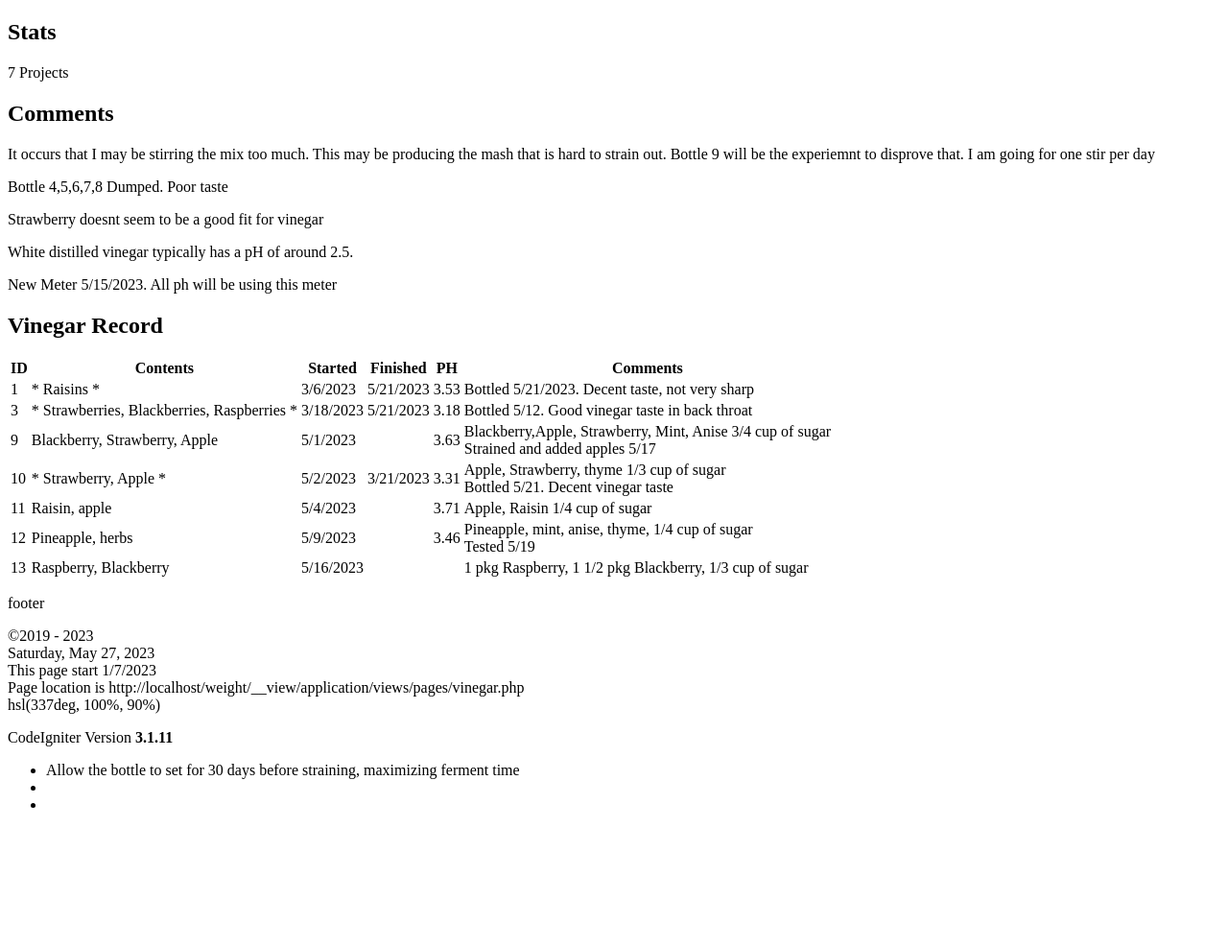
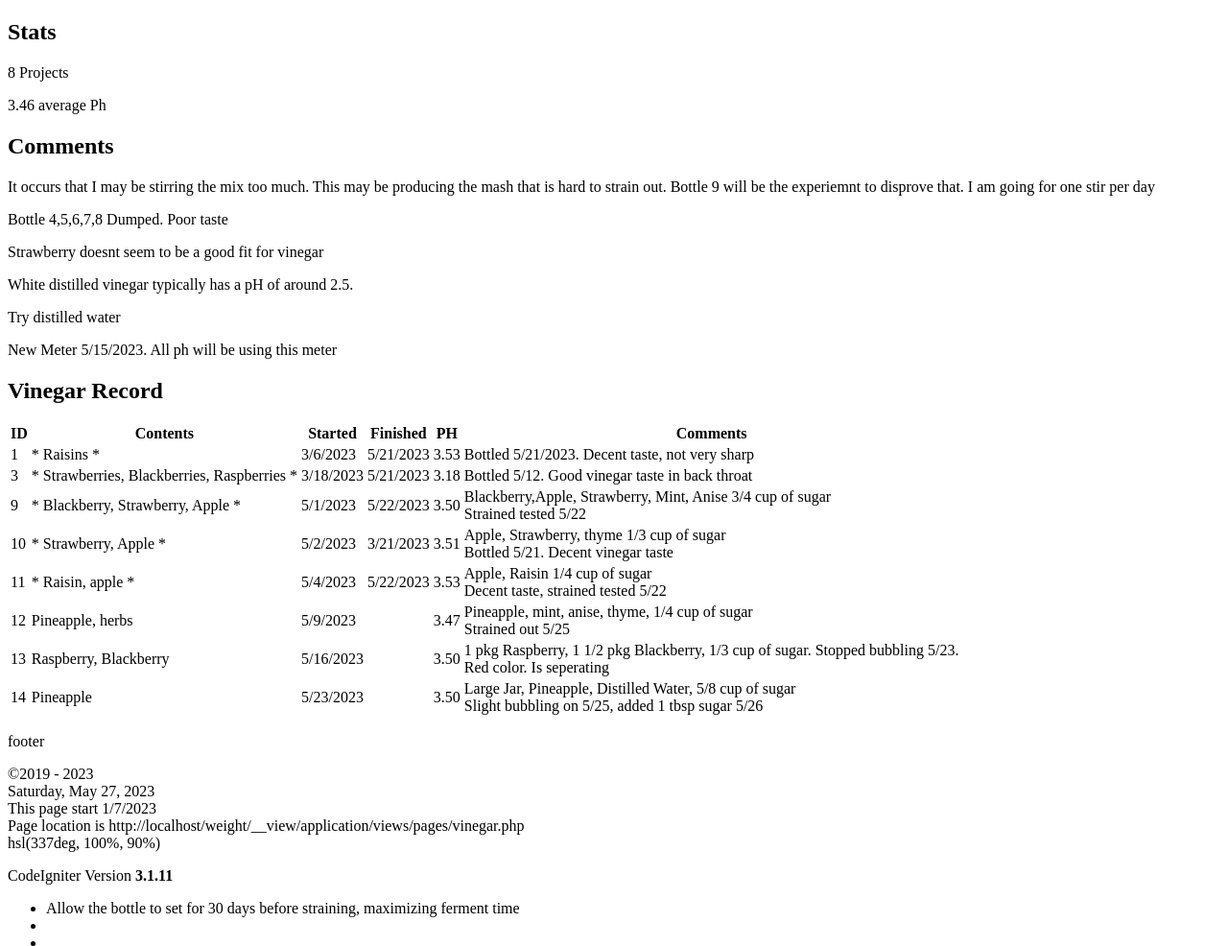
Before and after one commit to Shivabeach/weight, a CodeIgniter app: the page made by application/views/pages/vinegar.php in a window 1280 px wide. Shown: the part 206-1192 px from the top of the page at 96% size. Before the commit the page ends 1048 px from the top, so only its background shows below. Run offline with CodeIgniter, Linux system fonts and the light colour scheme; data that the repository does not hold is empty.

Commit message:
Vinegar Update

```diff
--- a/application/views/pages/vinegar.php
+++ b/application/views/pages/vinegar.php
@@ -6,12 +6,14 @@
     <aside class="clay">
       <h2 class="center-align">Stats</h2>
       <p class="projects"></p>
+      <p class="ave projects"></p>
 
       <h2 class="center-align">Comments</h2>
       <p>It occurs that I may be stirring the mix too much. This may be producing the mash that is hard to strain out. Bottle 9 will be the experiemnt to disprove that. I am going for one stir per day</p>
       <p>Bottle 4,5,6,7,8 Dumped. Poor taste</p>
       <p>Strawberry doesnt seem to be a good fit for vinegar</p>
       <p>White distilled vinegar typically has a pH of around 2.5.</p>
+      <p>Try distilled water</p>
       <p>New Meter 5/15/2023. All ph will be using this meter</p>
     </aside>
     <main role="main" id="vin-main" class="clay">
--- a/assets/js/timeEvents.js
+++ b/assets/js/timeEvents.js
@@ -50,4 +50,9 @@ export const timing = [
 		event:
 			'Resist putting more sugar in vinegar when there is little material left to ferment',
 	},
+	{
+		date: '5/23/2023',
+		event:
+			'Jar 14. Pineapple, large Jar. I am trying distilled water, which has a lower Ph to start with',
+	},
 ];
--- a/assets/js/vinegar.js
+++ b/assets/js/vinegar.js
@@ -18,6 +18,7 @@ document.querySelector('.showVinegar').innerHTML = `
 
 const id = document.querySelectorAll('.id');
 const project = document.querySelector('.projects');
+const ave = document.querySelector('.ave');
 
 function projects() {
 	const proj = [];
@@ -26,11 +27,25 @@ function projects() {
 		proj.push(ids);
 	});
 	const toNum = proj.map(Number);
-	project.innerHTML = `<p class="weights-8">${toNum.length}  Projects</p>`;
+	project.innerHTML = `<span class="weights-8">${toNum.length}  Projects</span>`;
+}
+
+function averagePh() {
+	const ph = document.querySelectorAll('.ph');
+	const av = [];
+	ph.forEach((phItems) => {
+		const phAvg = phItems.firstChild.nodeValue;
+		av.push(phAvg);
+	});
+	const toNum = av.map(Number);
+	const totals = toNum.reduce((acc, cum) => acc + cum, 0);
+	const teeth = (totals / toNum.length).toFixed(2);
+	ave.innerHTML = `<span class="weights-8">${teeth} average Ph</span>`;
 }
 
 addEventListener('DOMContentLoaded', () => {
 	projects();
+	averagePh();
 });
 // const ca = toNum.reduce((acc, cum) => acc + cum, null);
 // calorieCount.innerText = `${ca}`;
--- a/assets/js/vinegarList.js
+++ b/assets/js/vinegarList.js
@@ -18,44 +18,56 @@ export const vinegarList = [
 	},
 	{
 		ID: 9,
-		contents: 'Blackberry, Strawberry, Apple',
+		contents: '<p class="redd">* Blackberry, Strawberry, Apple * </p>',
 		started: '5/1/2023',
-		finished: '',
-		ph: '3.63',
+		finished: '5/22/2023',
+		ph: '3.50',
 		comments:
-			'Blackberry,Apple, Strawberry, Mint, Anise 3/4 cup of sugar<br>Strained and added apples 5/17',
+			'Blackberry,Apple, Strawberry, Mint, Anise 3/4 cup of sugar<br>Strained tested 5/22',
 	},
 	{
 		ID: 10,
 		contents: '<p class="redd">* Strawberry, Apple *</p>',
 		started: '5/2/2023',
 		finished: '3/21/2023',
-		ph: '3.31',
+		ph: '3.51',
 		comments:
 			'Apple, Strawberry, thyme 1/3 cup of sugar<br>Bottled 5/21. Decent vinegar taste',
 	},
 	{
 		ID: 11,
-		contents: 'Raisin, apple',
+		contents: '<p class="redd">* Raisin, apple * </p>',
 		started: '5/4/2023',
-		finished: '',
-		ph: '3.71',
-		comments: 'Apple, Raisin 1/4 cup of sugar',
+		finished: '5/22/2023',
+		ph: '3.53',
+		comments:
+			'Apple, Raisin 1/4 cup of sugar<br> Decent taste, strained tested 5/22',
 	},
 	{
 		ID: 12,
 		contents: 'Pineapple, herbs',
 		started: '5/9/2023',
 		finished: '',
-		ph: '3.46',
-		comments: 'Pineapple, mint, anise, thyme, 1/4 cup of sugar<br>Tested 5/19',
+		ph: '3.47',
+		comments:
+			'Pineapple, mint, anise, thyme, 1/4 cup of sugar<br>Strained out 5/25',
 	},
 	{
 		ID: 13,
 		contents: 'Raspberry, Blackberry',
 		started: '5/16/2023',
 		finished: '',
-		ph: '',
-		comments: '1 pkg Raspberry, 1 1/2 pkg Blackberry, 1/3 cup of sugar',
+		ph: '3.50',
+		comments:
+			'1 pkg Raspberry, 1 1/2 pkg Blackberry, 1/3 cup of sugar. Stopped bubbling 5/23.<br> Red color. Is seperating',
+	},
+	{
+		ID: 14,
+		contents: 'Pineapple',
+		started: '5/23/2023',
+		finished: '',
+		ph: '3.50',
+		comments:
+			'Large Jar, Pineapple, Distilled Water, 5/8 cup of sugar<br>Slight bubbling on 5/25, added 1 tbsp sugar 5/26',
 	},
 ];
```
Also changed, not shown: assets/js/vinegar-dist.js (+1 -1 lines), license.txt (deleted), 2 other files.
